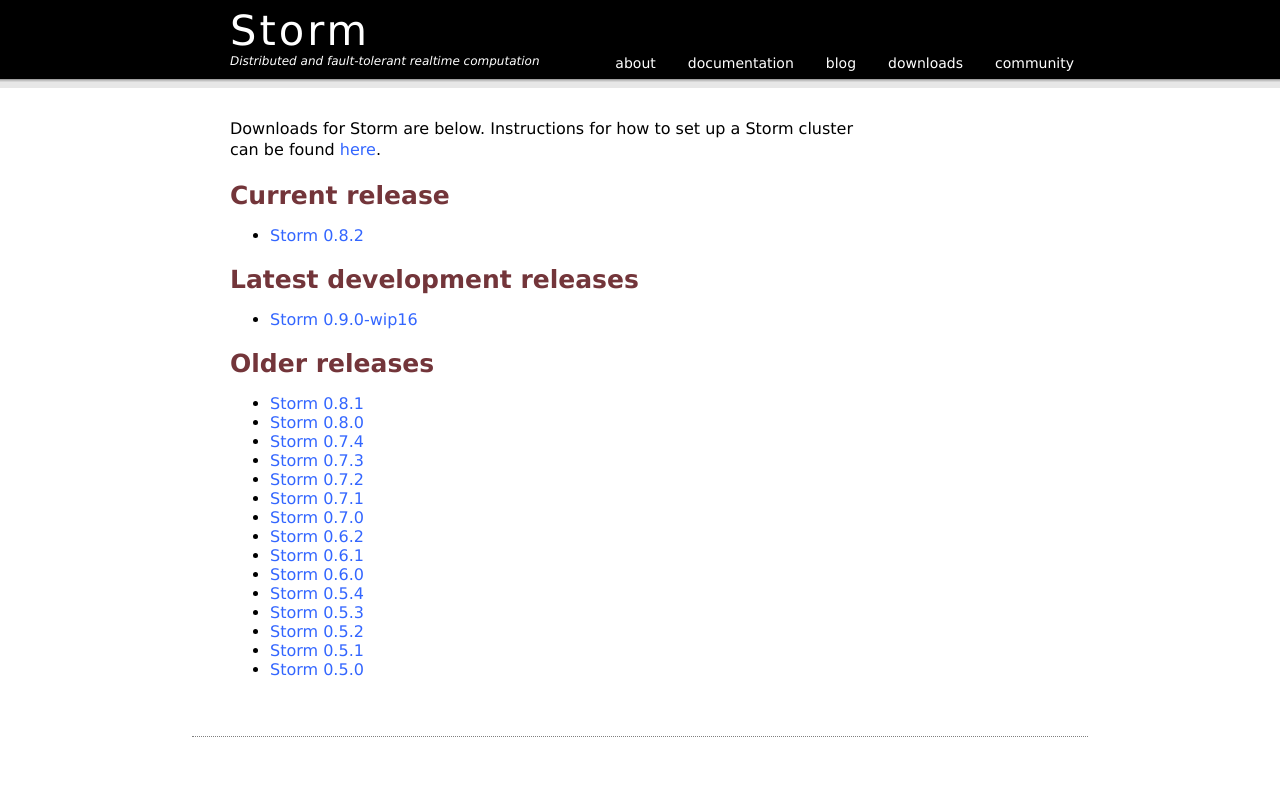
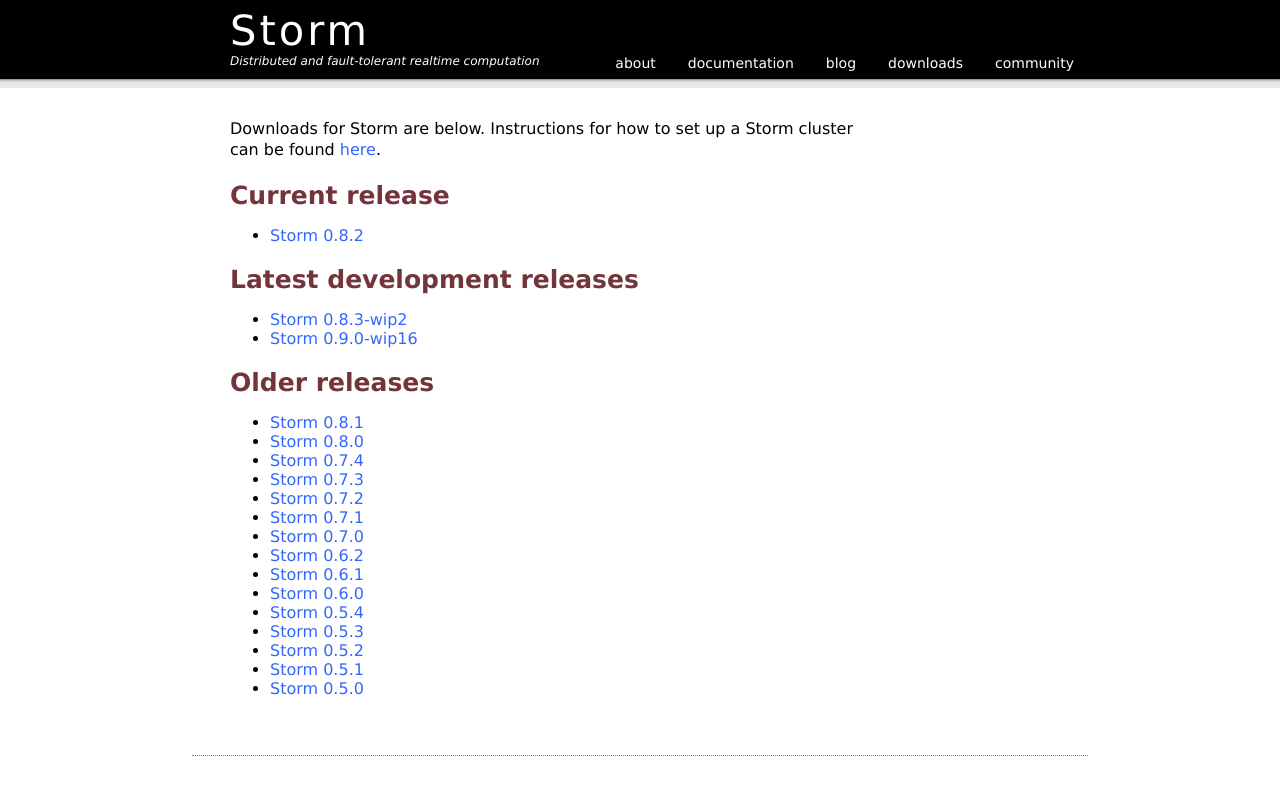
Before and after one commit to nathanmarz/storm-website, a Jekyll site: the page built from downloads.html, in a window 1280 px wide. Shown: the top 795 px of the page. Built offline with Jekyll 4.4.1, drawn with Linux system fonts in a browser that asks for light colours; Markdown is read by kramdown in place of the engine named in the settings.

Commit message:
add 0.8.3-wip2 dev release

```diff
--- a/downloads.html
+++ b/downloads.html
@@ -28,6 +28,7 @@ older:
   </ul>
   <h2>Latest development releases</h2>
   <ul>
+  <li><a href="https://dl.dropbox.com/u/133901206/storm-0.8.3-wip2.zip">Storm 0.8.3-wip2</a></li>
   <li><a href="https://dl.dropbox.com/u/133901206/storm-0.9.0-wip16.zip">Storm 0.9.0-wip16</a></li>
   </ul>
   <h2>Older releases</h2>
```
